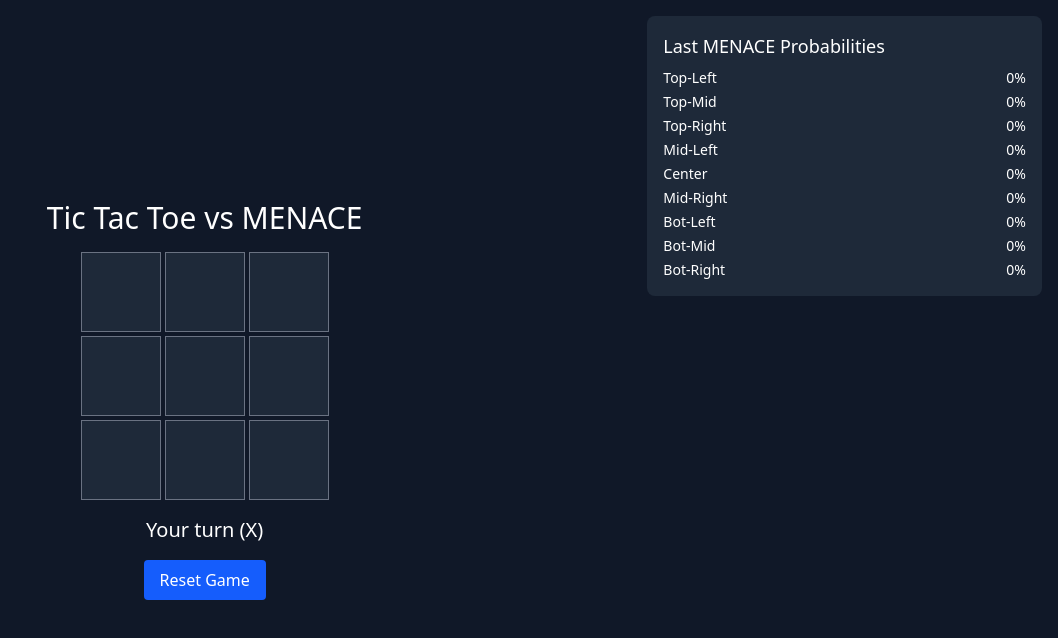
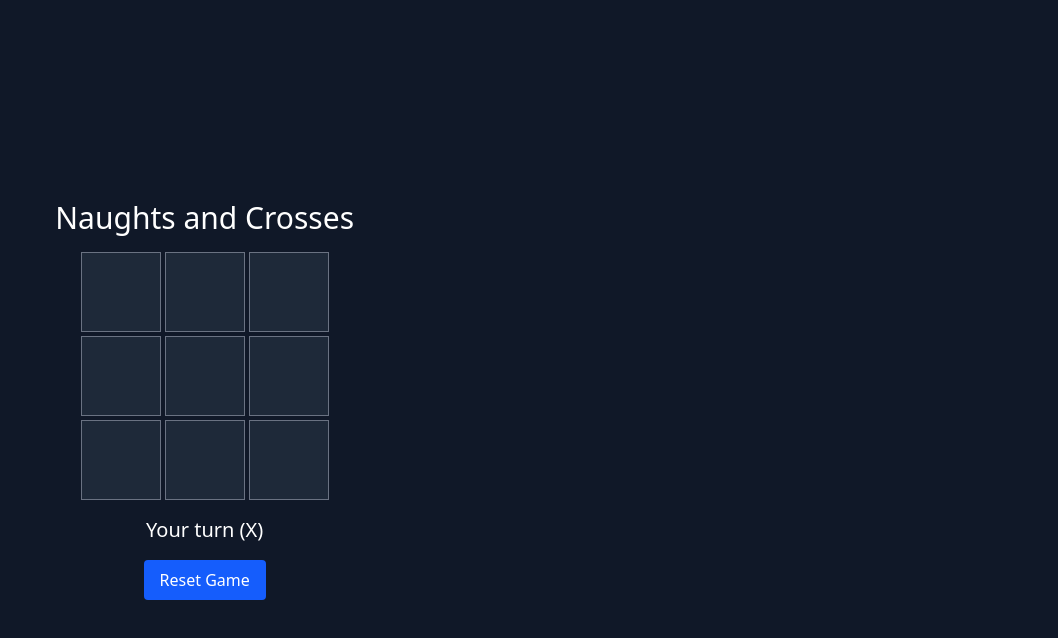
Before and after one commit to iwl-lyam/NaughtsAndCrosses, a React (Vite) app: page / in a window 1280 px wide. Shown: the top 638 px of the page, without its empty margins (222-1280 px from the left). Built offline with nearby package versions, Linux system fonts and the light colour scheme.

Commit message:
more shit

```diff
--- a/src/App.jsx
+++ b/src/App.jsx
@@ -39,7 +39,6 @@
   const handleClick = async (i) => {
     if (!isPlayerTurn || board[i] !== null) return;
 
-    // 1) Player moves
     const newBoard = [...board];
     newBoard[i] = 'X';
     setBoard(newBoard);
@@ -50,7 +49,6 @@
     if (winner) return endGame(winner);
 
     try {
-      // 2) Fetch MENACE probabilities for the state it will play on
       const pRes = await fetch(`${SERVER_URL}/probabilities`, {
         method: 'POST',
         headers: { 'Content-Type': 'application/json' },
@@ -59,7 +57,6 @@
       const pData = await pRes.json();
       setPrevProbabilities(pData.probabilities);
 
-      // 3) Ask MENACE to pick its move
       const evalRes = await fetch(`${SERVER_URL}/evaluate`, {
         method: 'POST',
         headers: { 'Content-Type': 'application/json' },
@@ -68,7 +65,6 @@
       const data = await evalRes.json();
       setGameId(data.gameId);
 
-      // 4) Apply MENACE move
       const updated = [...newBoard];
       updated[data.move] = 'O';
       setHighlightIndex(data.move);
@@ -103,7 +99,7 @@
       console.error('Error posting game result:', e);
     }
 
-    setTimeout(resetGame, 2000);
+    setTimeout(resetGame, 100);
   };
 
   const resetGame = () => {
@@ -116,10 +112,10 @@
   };
 
   return (
-    <div className="min-h-screen bg-gray-900 text-white flex">
+    <div className="min-h-screen bg-gray-900 text-white flex gap-1">
       {/* Left: board */}
       <div className="w-2/3 flex flex-col items-center justify-center">
-        <h1 className="text-3xl mb-4">Tic Tac Toe vs MENACE</h1>
+        <h1 className="text-3xl mb-4">Naughts and Crosses</h1>
         <div className="grid grid-cols-3 gap-1">
           {board.map((val, idx) => (
             <Square
@@ -139,8 +135,8 @@
         </button>
       </div>
 
-      {/* Right: sidebar */}
-      <div className="w-1/3 p-4">
+      {/* Right: sidebar centered vertically */}
+      <div className=" self-center">
         <ProbabilitySidebar probabilities={prevProbabilities} />
       </div>
     </div>
--- a/src/ProbabilitySidebar.jsx
+++ b/src/ProbabilitySidebar.jsx
@@ -1,23 +1,21 @@
 import React from 'react';
 
-const labels = [
-  'Top-Left', 'Top-Mid', 'Top-Right',
-  'Mid-Left','Center','Mid-Right',
-  'Bot-Left','Bot-Mid','Bot-Right'
-];
-
+/**
+ * A 3×3 grid showing MENACE's last-move probabilities.
+ * Each cell matches the main board's square styling, with green fill at alpha = probability.
+ */
 export default function ProbabilitySidebar({ probabilities }) {
   return (
-    <div className="w-full bg-gray-800 p-4 text-sm rounded-lg">
-      <h2 className="text-lg mb-2">Last MENACE Probabilities</h2>
-      <ul className="space-y-1">
-        {probabilities.map((p, i) => (
-          <li key={i} className="flex justify-between">
-            <span>{labels[i]}</span>
-            <span>{Math.round(p * 100)}%</span>
-          </li>
-        ))}
-      </ul>
+    <div className="grid grid-cols-3 gap-1">
+      {probabilities.map((p, i) => (
+        <div
+          key={i}
+          className="w-20 h-20 flex items-center justify-center border border-white bg-green-500 text-white text-xl"
+          style={{ opacity: p }}
+        >
+          {Math.round(p * 100)}%
+        </div>
+      ))}
     </div>
   );
 }
```
